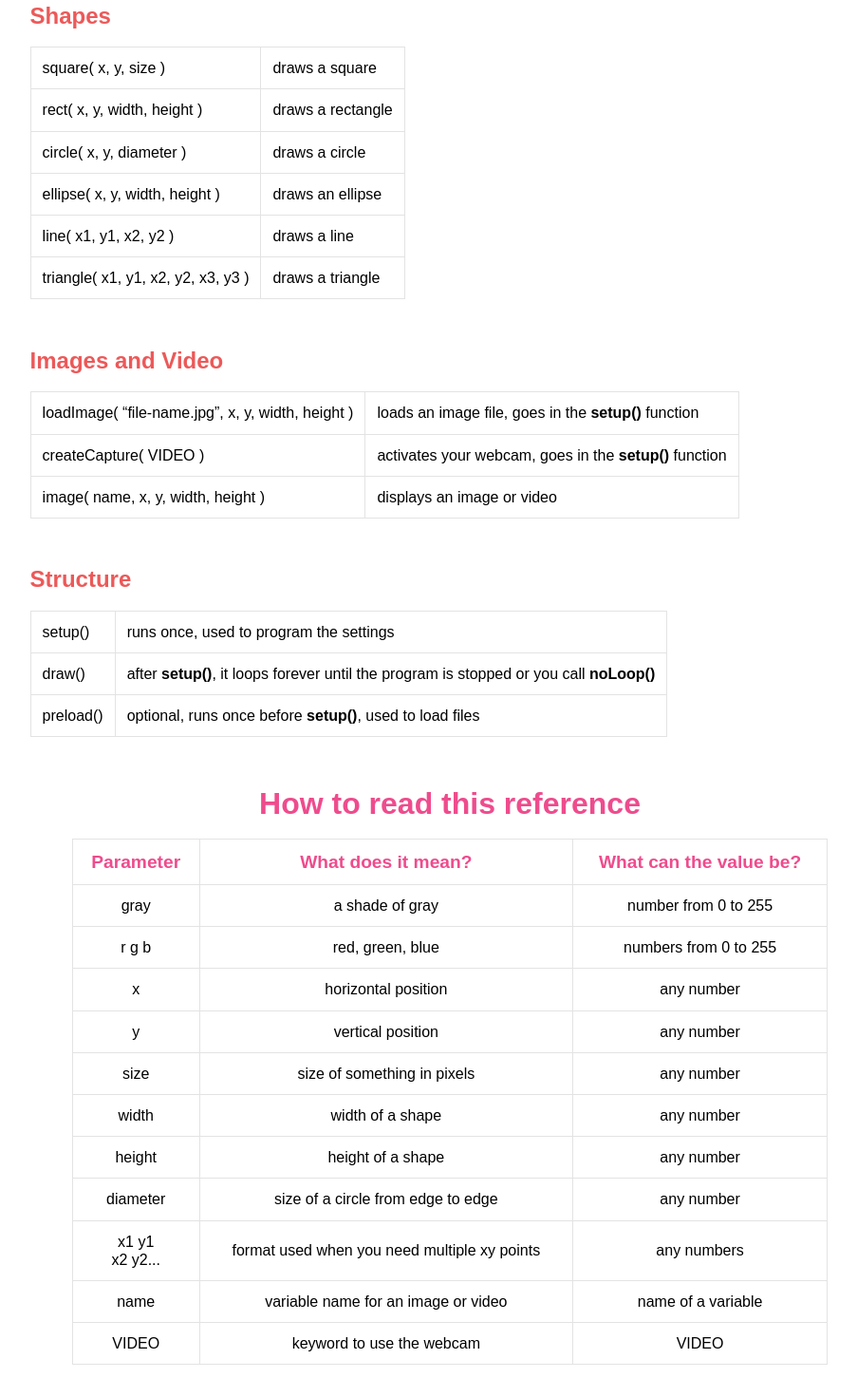
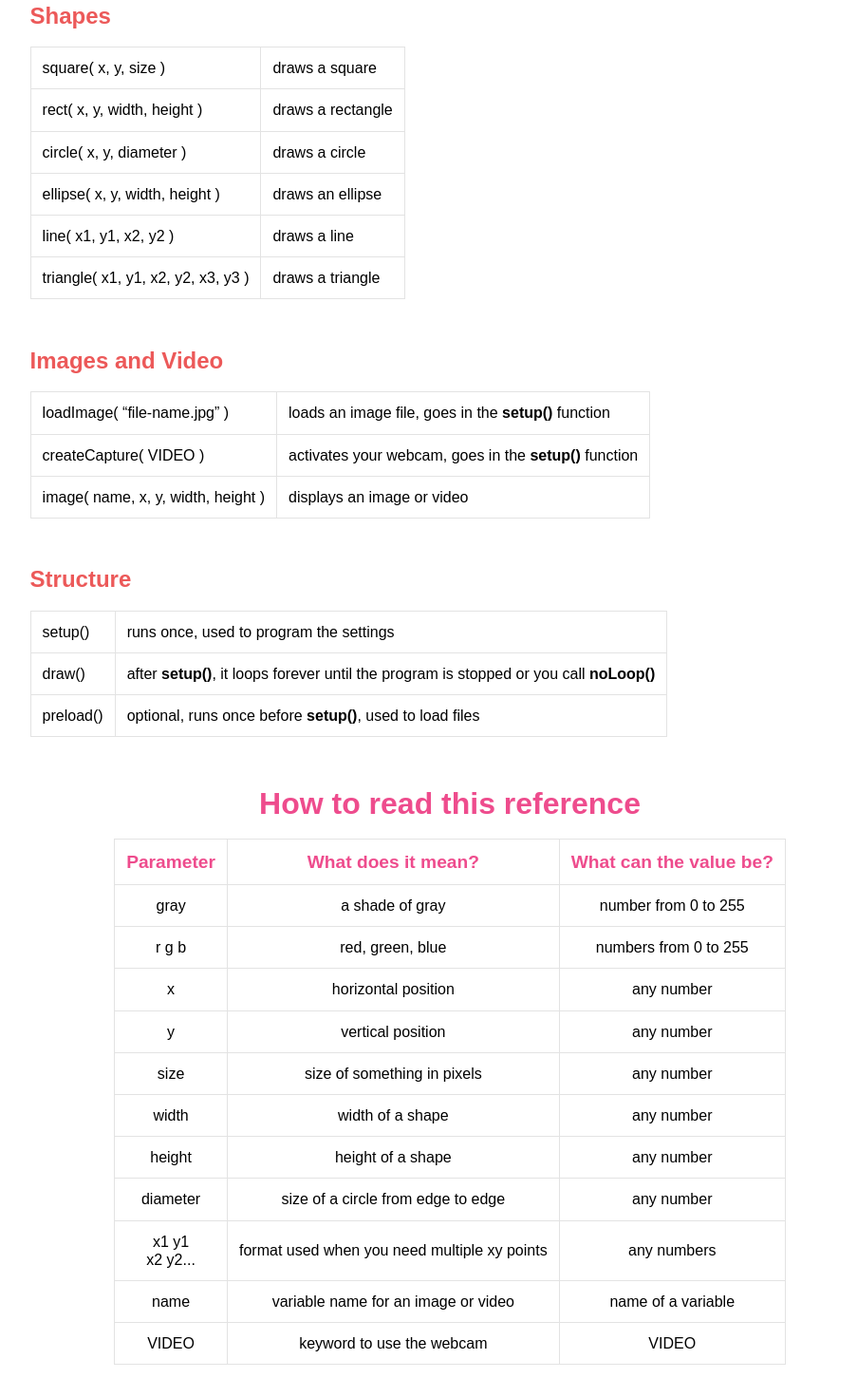
Before and after one commit to alexdyan/SFD-cheat-sheet, a plain HTML site: page index.html in a window 1280 px wide. Shown: the part 766-2237 px from the top of the page at 95% size, without its empty margins (166-1069 px from the left). Drawn offline with Linux system fonts and the light colour scheme.

Commit message:
fixed loadImage docs

```diff
--- a/index.html
+++ b/index.html
@@ -86,7 +86,7 @@
     <h2>Images and Video</h2>
     <table>
       <tr>
-        <td>loadImage( “file-name.jpg”, x, y, width, height )</td>
+        <td>loadImage( “file-name.jpg” )</td>
         <td>loads an image file, goes in the <b>setup()</b> function</td>
       </tr>
       <tr>
@@ -123,8 +123,8 @@
   <!-- ************************************************ -->
 
   <section class="guide">
-    <h2>How to read this reference</h2>
-    <table>
+    <h2 class="guide-heading">How to read this reference</h2>
+    <table class="guide-table">
       <tr>
         <td class="header">Parameter</td>
         <td class="header">What does it mean?</td>
--- a/styles.css
+++ b/styles.css
@@ -43,11 +43,10 @@ td {
 .guide {
     text-align: center;
 }
-.guide > table {
-    width: 90%;
+.guide-table {
     margin: auto;
 }
-.guide > h2 {
+.guide-heading {
     font-size: 2rem;
     color: #ee4c8d;
 }
```
